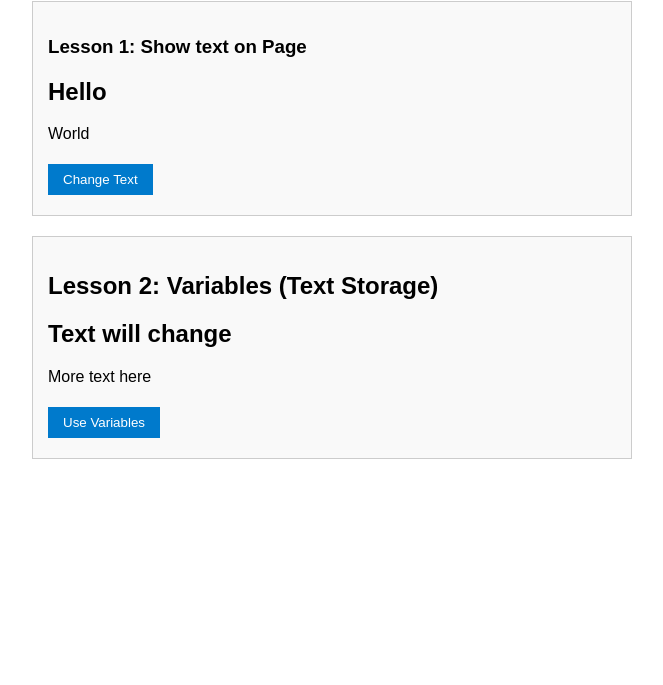
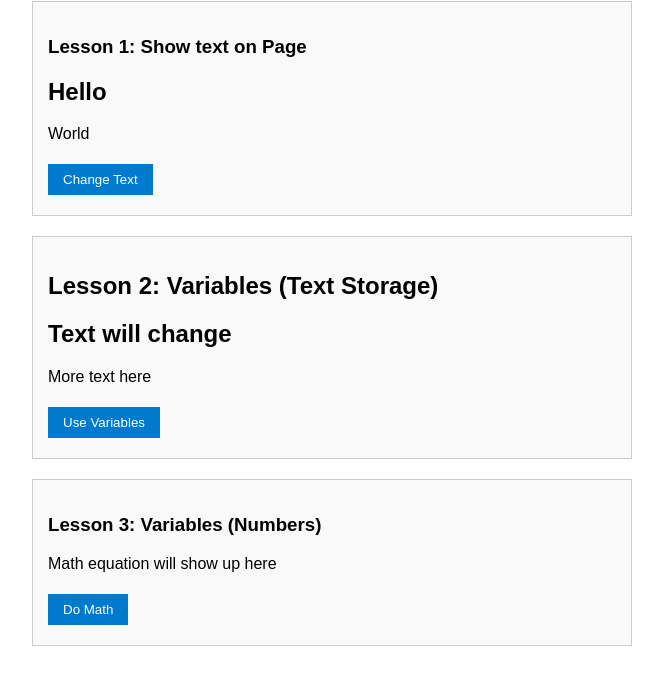
Before and after one commit to phenyocode/week4-javascript, a plain HTML site: page index.html in a window 1280 px wide. Shown: the part 119-804 px from the top of the page, without its empty margins (308-971 px from the left). Drawn offline with Linux system fonts and the light colour scheme.

Commit message:
Variables  (Numbers)

```diff
--- a/index.html
+++ b/index.html
@@ -47,5 +47,23 @@
     </div>
 
 
+    <!--Lesson 3-->
+    <div class="lesson">
+        <h3>Lesson 3: Variables (Numbers)</h3>
+
+        <p id="math">Math equation will show up here</p>
+        <button onclick="lesson3()">Do Math</button>
+
+        <script>
+            function lesson3() {
+                var num1 = 7;
+                var num2 = 10;
+                document.getElementById("math").innerHTML = num1 + "x" + num2 + "=" + (num1 * num2);
+            }
+        </script>
+    </div>
+
+
+
 </body>
 </html>
```
